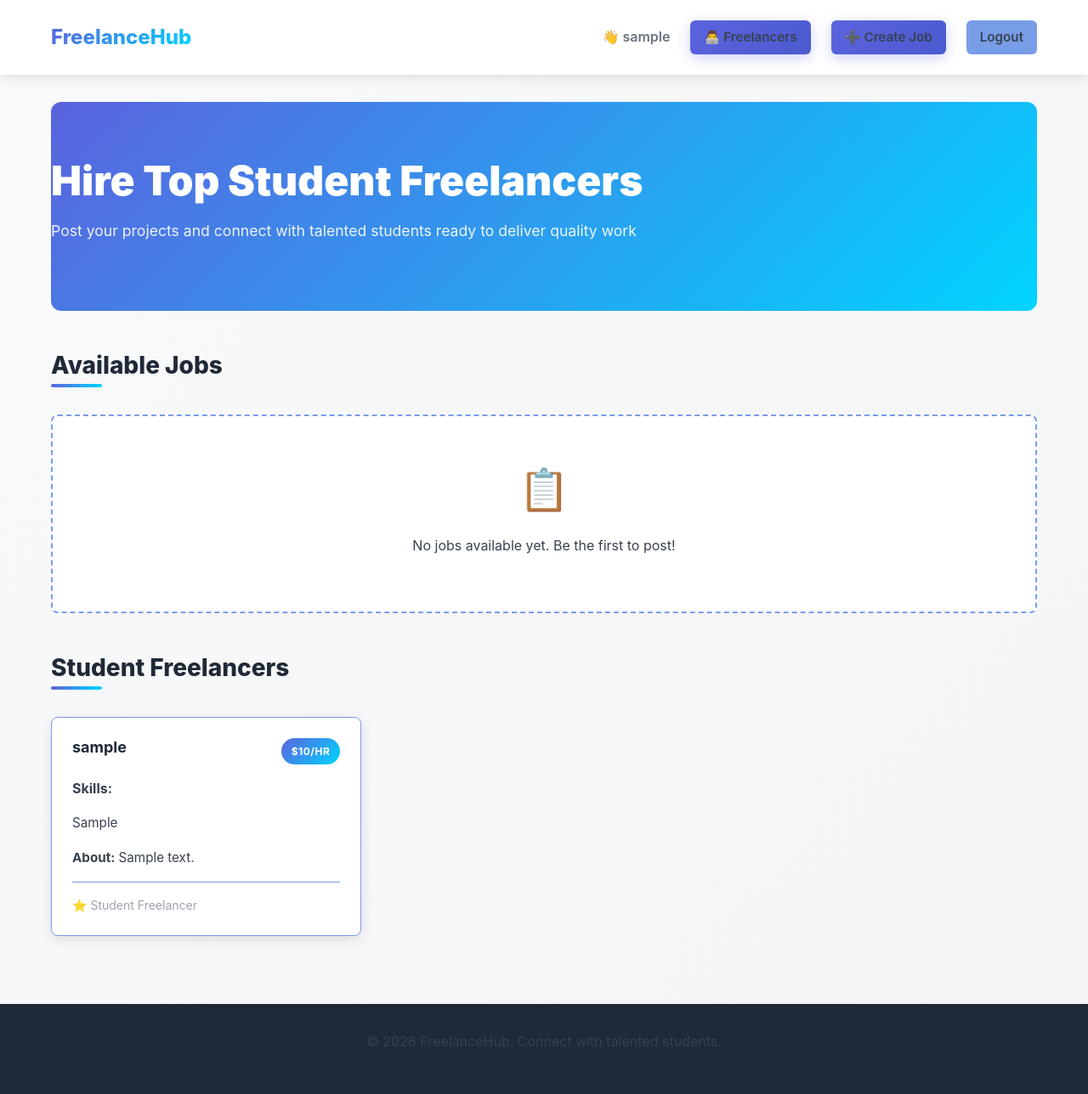
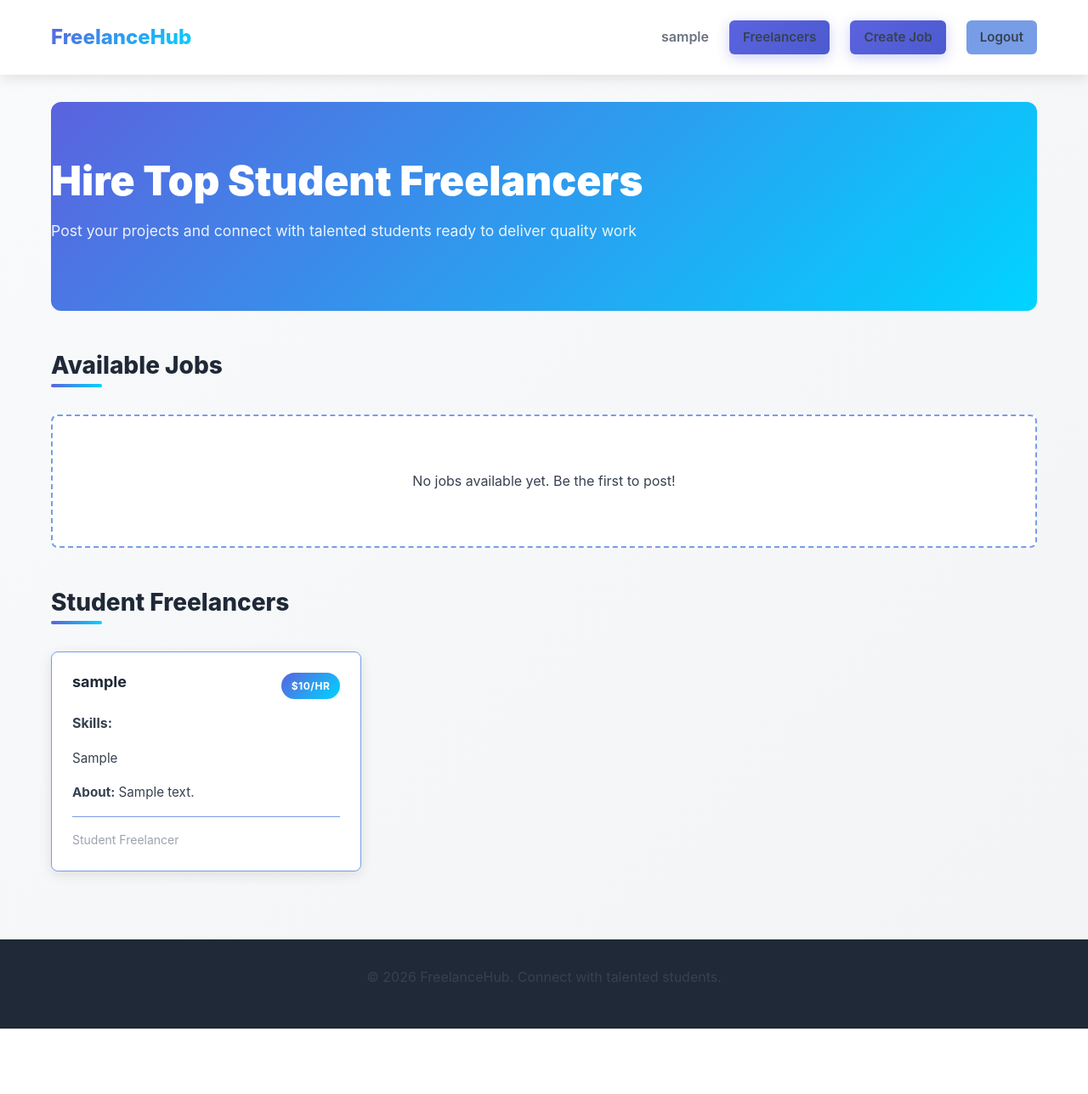
Before and after one commit to ibtissamkarmat/Python-project-, a Django app: page / in a window 1280 px wide. Shown: the whole page at 85% size. After the commit the page ends 1211 px from the top, so only its background shows below. Run offline with Django 5.2, Linux system fonts and the light colour scheme; a user stored in the database is signed in; tables that the repository leaves empty hold one stand-in row (values such as "Sample post"); data that the repository does not hold is empty; parts of the project's set-up code (start-up, migrations or seed data) failed here and were passed over.

Commit message:
Fix HTML formatting in home.html

```diff
--- a/main/templates/main/home.html
+++ b/main/templates/main/home.html
@@ -16,9 +16,9 @@
             <a href="/" class="logo">FreelanceHub</a>
             <nav class="nav">
                 {% if user.is_authenticated %}
-                    <span style="color: #6b7280; font-weight: 600;">👋 {{ user.username }}</span>
-                    <a href="/freelancers/" class="btn btn-primary btn-sm">👨‍💻 Freelancers</a>
-                    <a href="/jobs/create/" class="btn btn-primary btn-sm">➕ Create Job</a>
+                    <span style="color: #6b7280; font-weight: 600;"> {{ user.username }}</span>
+                    <a href="/freelancers/" class="btn btn-primary btn-sm"> Freelancers</a>
+                    <a href="/jobs/create/" class="btn btn-primary btn-sm"> Create Job</a>
                     <a href="/logout/" class="btn btn-secondary btn-sm">Logout</a>
                 {% else %}
                     <a href="/login/" class="btn btn-primary btn-sm">Login</a>
@@ -60,7 +60,7 @@
                 </div>
             {% else %}
                 <div class="empty-state">
-                    <div class="empty-state-icon">📋</div>
+                    <div class="empty-state-icon"> </div>
                     <p>No jobs available yet. Be the first to post!</p>
                 </div>
             {% endif %}
@@ -83,14 +83,14 @@
                                 <p class="card-content"><strong>About:</strong> {{ student.bio|truncatewords:15 }}</p>
                             {% endif %}
                             <div class="card-footer">
-                                <span class="card-meta">⭐ Student Freelancer</span>
+                                <span class="card-meta"> Student Freelancer</span>
                             </div>
                         </div>
                     {% endfor %}
                 </div>
             {% else %}
                 <div class="empty-state">
-                    <div class="empty-state-icon">👨‍💻</div>
+                    <div class="empty-state-icon"> </div>
                     <p>No student freelancers registered yet.</p>
                 </div>
             {% endif %}
```
